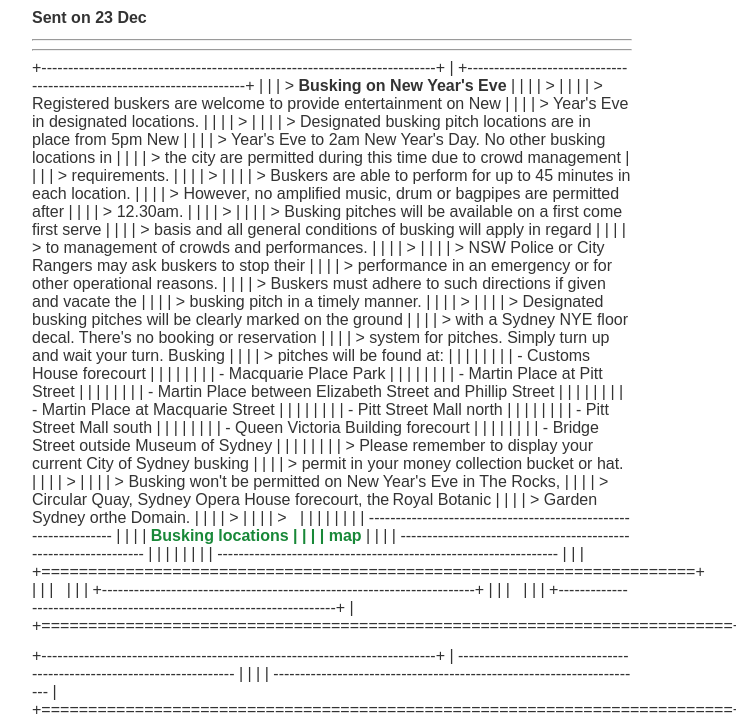
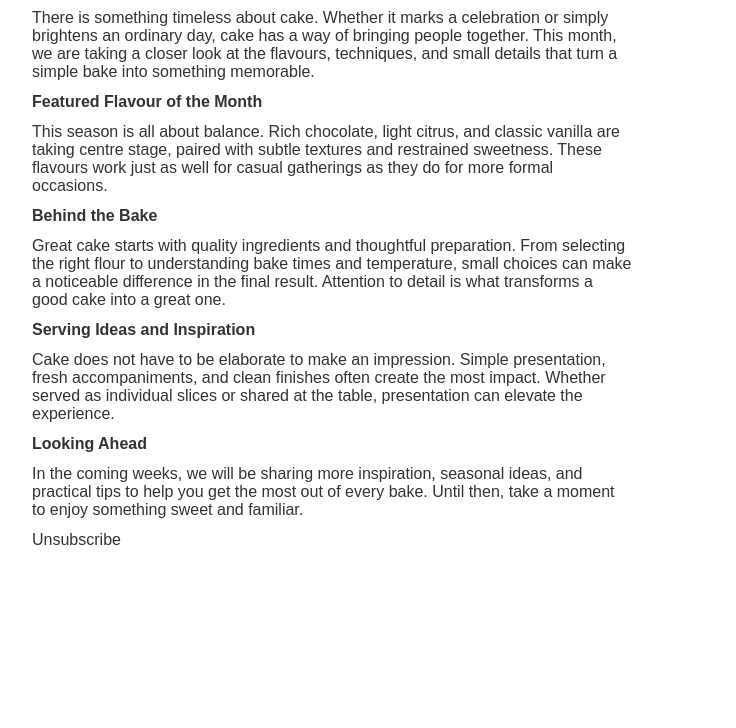
Before and after one commit to Wlee46/cm-html, a plain HTML site: page index.html in a window 1280 px wide. Shown: the part 206-934 px from the top of the page, without its empty margins (308-1044 px from the left). After the commit the page ends 800 px from the top, so only its background shows below. Drawn offline with Linux system fonts and the light colour scheme.

Commit message:
Update email HTML 2026-01-13 11:15:10

```diff
--- a/index.html
+++ b/index.html
@@ -21,89 +21,32 @@
     </table>
   </div>
     <multiline label="Main Content">
-        <p style="margin:0 0 12px 0">NYE 2023 EDMs</p>
-<p style="margin:0 0 12px 0"><strong>Sent on</strong> <strong>23</strong> <strong>Dec</strong></p>
-<hr>
-<hr>
-<p style="margin:0 0 12px 0">+--------------------------------------------------------------------------+
-| +----------------------------------------------------------------------+ |
-| | &gt; <strong>Busking on New Year's Eve</strong>                                      | |
-| | &gt;                                                                    | |
-| | &gt; Registered buskers are welcome to provide entertainment on New     | |
-| | &gt; Year's Eve in designated locations.                                | |
-| | &gt;                                                                    | |
-| | &gt; Designated busking pitch locations are in place from 5pm New       | |
-| | &gt; Year's Eve to 2am New Year's Day. No other busking locations in    | |
-| | &gt; the city are permitted during this time due to crowd management    | |
-| | &gt; requirements.                                                      | |
-| | &gt;                                                                    | |
-| | &gt; Buskers are able to perform for up to 45 minutes in each location. | |
-| | &gt; However, no amplified music, drum or bagpipes are permitted after  | |
-| | &gt; 12.30am.                                                           | |
-| | &gt;                                                                    | |
-| | &gt; Busking pitches will be available on a first come first serve      | |
-| | &gt; basis and all general conditions of busking will apply in regard   | |
-| | &gt; to management of crowds and performances.                          | |
-| | &gt;                                                                    | |
-| | &gt; NSW Police or City Rangers may ask buskers to stop their           | |
-| | &gt; performance in an emergency or for other operational reasons.      | |
-| | &gt; Buskers must adhere to such directions if given and vacate the     | |
-| | &gt; busking pitch in a timely manner.                                  | |
-| | &gt;                                                                    | |
-| | &gt; Designated busking pitches will be clearly marked on the ground    | |
-| | &gt; with a Sydney NYE floor decal. There's no booking or reservation   | |
-| | &gt; system for pitches. Simply turn up and wait your turn. Busking     | |
-| | &gt; pitches will be found at:                                          | |
-| |                                                                      | |
-| | - Customs House forecourt                                            | |
-| |                                                                      | |
-| | - Macquarie Place Park                                               | |
-| |                                                                      | |
-| | - Martin Place at Pitt Street                                        | |
-| |                                                                      | |
-| | - Martin Place between Elizabeth Street and Phillip Street           | |
-| |                                                                      | |
-| | - Martin Place at Macquarie Street                                   | |
-| |                                                                      | |
-| | - Pitt Street Mall north                                             | |
-| |                                                                      | |
-| | - Pitt Street Mall south                                             | |
-| |                                                                      | |
-| | - Queen Victoria Building forecourt                                  | |
-| |                                                                      | |
-| | - Bridge Street outside Museum of Sydney                             | |
-| |                                                                      | |
-| | &gt; Please remember to display your current City of Sydney busking     | |
-| | &gt; permit in your money collection bucket or hat.                     | |
-| | &gt;                                                                    | |
-| | &gt; Busking won't be permitted on New Year's Eve in The Rocks,         | |
-| | &gt; Circular Quay, Sydney Opera House forecourt, the Royal Botanic     | |
-| | &gt; Garden Sydney orthe Domain.                                        | |
-| | &gt;                                                                    | |
-| | &gt;                                                                    | |
-| |                                                                      | |
-| |   ----------------------------------------------------------------   | |
-| |   <a href="https://cityofsydney.createsend1.com/t/j-i-vujwyd-l-k/" style="color:#188838; text-decoration:none"><strong>Busking locations                                               | |
-| |   map</strong></a>     | |
-| |   ----------------------------------------------------------------   | |
-| |                                                                      | |
-| |   ----------------------------------------------------------------   | |
-| +======================================================================+ |
-| |                                                                      | |
-| +----------------------------------------------------------------------+ |
-| |                                                                      | |
-| +----------------------------------------------------------------------+ |
-+==========================================================================+</p>
-<p style="margin:0 0 12px 0">+--------------------------------------------------------------------------+
-|   ---------------------------------------------------------------------- |
-|                                                                          |
-|   ---------------------------------------------------------------------- |
-+==========================================================================+</p>
-<p style="margin:0 0 12px 0">+--------------------------------------------------------------------------+
-|   ---------------------------------------------------------------------- |
-|                                                                          |
-|   ---------------------------------------------------------------------- |
-+==========================================================================+</p>
+        <p style="margin:0 0 12px 0"><strong>A Slice of Something Special</strong></p>
+<p style="margin:0 0 12px 0">There is something timeless about cake. Whether it marks a celebration
+or simply brightens an ordinary day, cake has a way of bringing people
+together. This month, we are taking a closer look at the flavours,
+techniques, and small details that turn a simple bake into something
+memorable.</p>
+<p style="margin:0 0 12px 0"><strong>Featured Flavour of the Month</strong></p>
+<p style="margin:0 0 12px 0">This season is all about balance. Rich chocolate, light citrus, and
+classic vanilla are taking centre stage, paired with subtle textures and
+restrained sweetness. These flavours work just as well for casual
+gatherings as they do for more formal occasions.</p>
+<p style="margin:0 0 12px 0"><strong>Behind the Bake</strong></p>
+<p style="margin:0 0 12px 0">Great cake starts with quality ingredients and thoughtful preparation.
+From selecting the right flour to understanding bake times and
+temperature, small choices can make a noticeable difference in the final
+result. Attention to detail is what transforms a good cake into a great
+one.</p>
+<p style="margin:0 0 12px 0"><strong>Serving Ideas and Inspiration</strong></p>
+<p style="margin:0 0 12px 0">Cake does not have to be elaborate to make an impression. Simple
+presentation, fresh accompaniments, and clean finishes often create the
+most impact. Whether served as individual slices or shared at the table,
+presentation can elevate the experience.</p>
+<p style="margin:0 0 12px 0"><strong>Looking Ahead</strong></p>
+<p style="margin:0 0 12px 0">In the coming weeks, we will be sharing more inspiration, seasonal
+ideas, and practical tips to help you get the most out of every bake.
+Until then, take a moment to enjoy something sweet and familiar.</p>
 
     </multiline>
     <p style="margin:0 0 12px 0"><unsubscribe>Unsubscribe</unsubscribe></p>
```
